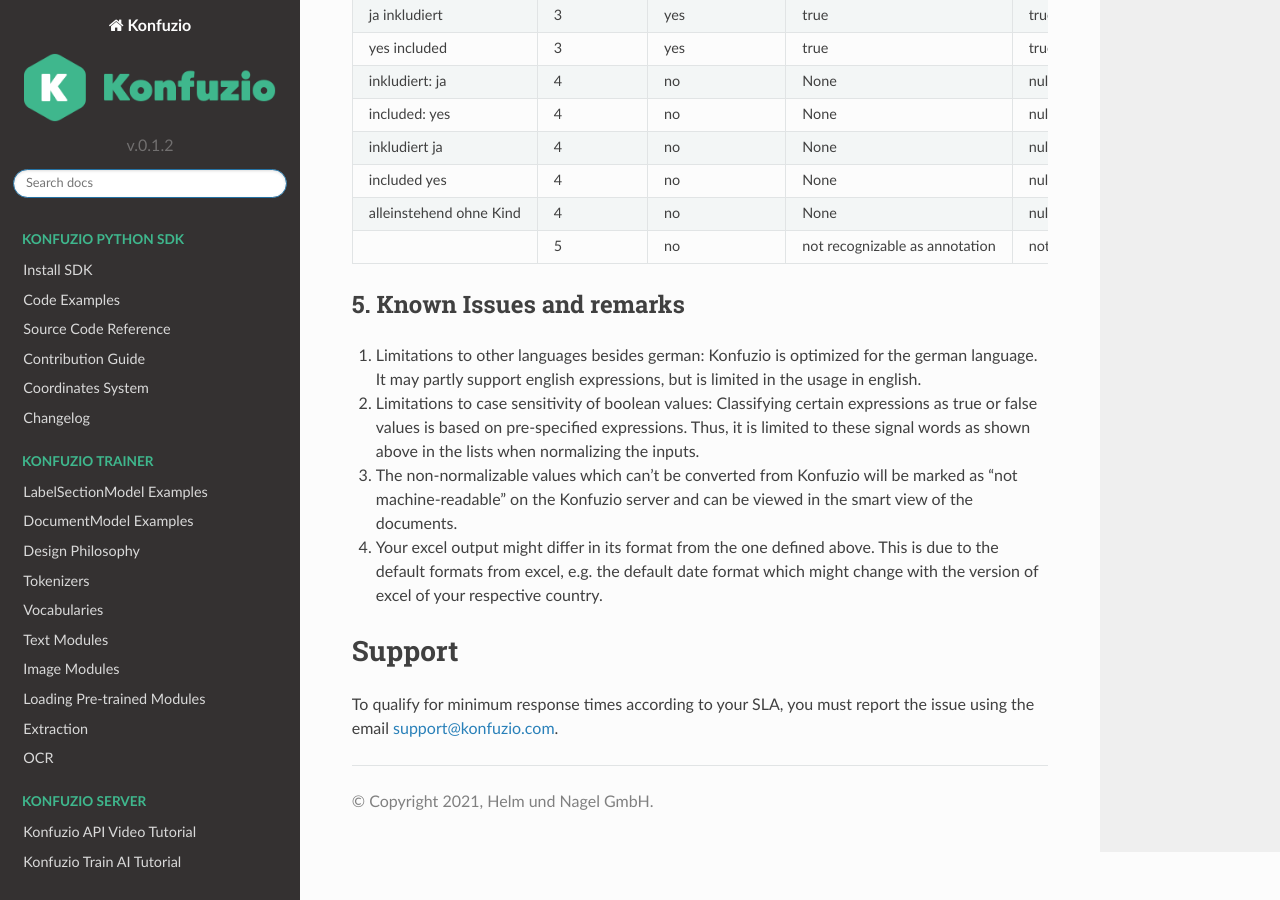
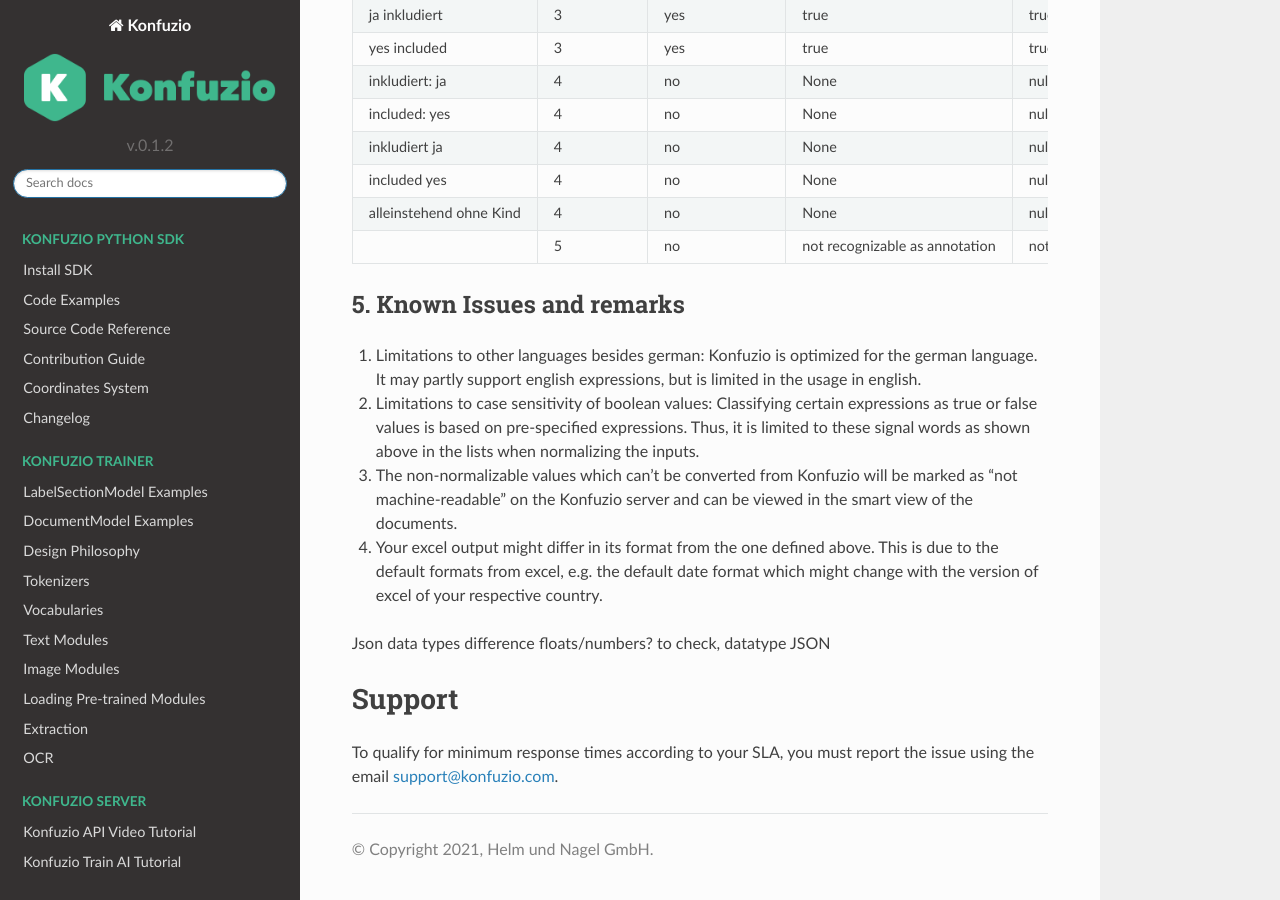
Before and after one commit to konfuzio-ai/konfuzio-sdk, a Sphinx documentation site: the page built from docs/web/Normalization_doc_v0.2.md, in a window 1280 px wide and 900 px high, scrolled down 5229 px. Built offline with Sphinx 7.4.7 and the Read the Docs theme 2.0.0, drawn with Linux system fonts in a browser that asks for light colours.

Commit message:
Update Normalization_doc_v0.2.md

```diff
--- a/docs/web/Normalization_doc_v0.2.md
+++ b/docs/web/Normalization_doc_v0.2.md
@@ -198,8 +198,10 @@
 
 3) The non-normalizable values which can't be converted from Konfuzio will be marked as "not machine-readable" on the Konfuzio server and can be viewed in the smart view of the documents.
 
-5) Your excel output might differ in its format from the one defined above. This is due to the default formats from excel, e.g. the default date format which might change with the version of excel of your respective country.
+4) Your excel output might differ in its format from the one defined above. This is due to the default formats from excel, e.g. the default date format which might change with the version of excel of your respective country.
 
+
+Json data types difference floats/numbers? to check, datatype JSON
 
 ## Support
 
```
